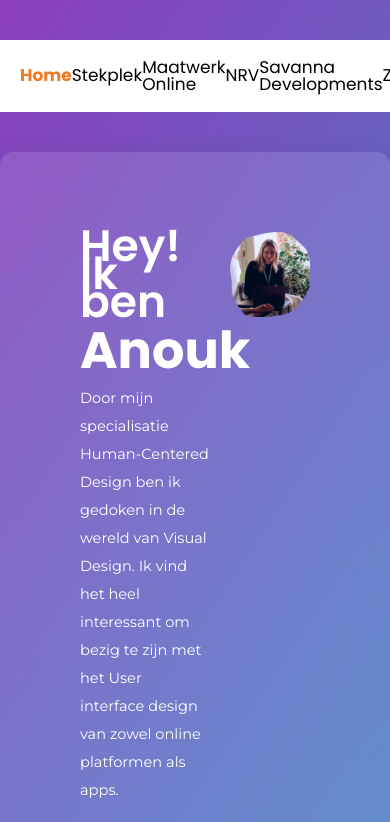
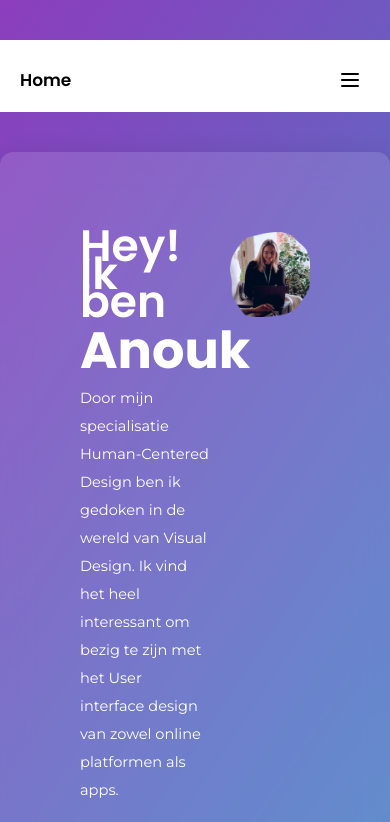
Before and after one commit to BruceKristelijn/anoukheeselaars.nl, a Vue app: page / in a window 390 px wide. Shown: the top 822 px of the page. Built offline with nearby package versions, Linux system fonts and the light colour scheme.

Commit message:
Made nav more responsive

```diff
--- a/src/App.vue
+++ b/src/App.vue
@@ -1,12 +1,13 @@
 <script setup>
   import { routes } from './routes.js'
   import { useRoute } from 'vue-router'
-  import { watch, ref } from "vue";
+  import { watch, ref, onMounted } from "vue";
 
   const route = useRoute();
 
   const defaultBackgroundColor = "white";
   const backgroundColor = ref(defaultBackgroundColor)
+  const isNavOpen = ref(false)
 
   watch(
     () => route.meta.backgroundColor,
@@ -25,7 +26,6 @@
     }
   );
 
-
   watch(
     () => route.meta.activeColor,
     (newColor) => {
@@ -39,16 +39,85 @@
     }
   );
 
+  const images = ref({})
+  const isLoaded = ref(false)
+
+  onMounted(async () => {
+    // Preload all images
+    const imageModules = import.meta.glob('../assets/**/*.png', { eager: true })
+
+    for (const path in imageModules) {
+      const mod = imageModules[path]
+      const imageName = path.split('/').pop().replace('.png', '')
+      images.value[imageName] = mod.default
+    }
+
+    isLoaded.value = true
+  })
+
 </script>
 
 <template>
-  <nav class="w-full p-5 mt-10 items-center bg-white flex content-center justify-around">
-    <RouterLink v-for="route in routes" :to="route.path">{{ route.name }}</RouterLink>
+<nav class="w-full p-5 mt-10 bg-white">
+    <!-- Mobile hamburger button -->
+    <div class="md:hidden flex justify-between items-center">
+      <div class="font-semibold">{{ route.name }}</div>
+      <button
+        @click="isNavOpen = !isNavOpen"
+        class="p-2 rounded-md hover:bg-gray-100 focus:outline-none"
+      >
+        <svg class="w-6 h-6" fill="none" stroke="currentColor" viewBox="0 0 24 24">
+          <path
+            :class="{ 'hidden': isNavOpen, 'inline-flex': !isNavOpen }"
+            stroke-linecap="round"
+            stroke-linejoin="round"
+            stroke-width="2"
+            d="M4 6h16M4 12h16M4 18h16"
+          />
+          <path
+            :class="{ 'hidden': !isNavOpen, 'inline-flex': isNavOpen }"
+            stroke-linecap="round"
+            stroke-linejoin="round"
+            stroke-width="2"
+            d="M6 18L18 6M6 6l12 12"
+          />
+        </svg>
+      </button>
+    </div>
+
+    <!-- Desktop menu -->
+    <div class="hidden md:flex items-center justify-around">
+      <RouterLink
+        v-for="route in routes"
+        :key="route.path"
+        :to="route.path"
+        class="px-4 py-2 rounded-md hover:bg-gray-100 transition-colors"
+      >
+        {{ route.name }}
+      </RouterLink>
+    </div>
+
+    <!-- Mobile menu -->
+    <div
+      :class="{ 'block': isNavOpen, 'hidden': !isNavOpen }"
+      class="md:hidden mt-4 space-y-2 bg-white w-full absolute left-0 right-0 mt-[-1px] pt-2"
+    >
+      <RouterLink
+        v-for="route in routes"
+        :key="route.path"
+        :to="route.path"
+        @click="isNavOpen = false"
+        class="block px-4 py-3 rounded-md hover:bg-gray-100 transition-colors"
+      >
+        {{ route.name }}
+      </RouterLink>
+    </div>
   </nav>
+
   <main class="container mx-auto max-w-[1100px] text-white">
     <RouterView v-slot="{ Component }">
       <transition name="fade">
-        <component :is="Component" :key="route.fullPath"/>
+        <component :is="Component" :key="route.fullPath" />
       </transition>
     </RouterView>
   </main>
@@ -78,6 +147,7 @@
   .fade-leave-active {
     transition: opacity 0.2s;
   }
+
   .fade-enter-from,
   .fade-leave-to {
     opacity: 0;
```
